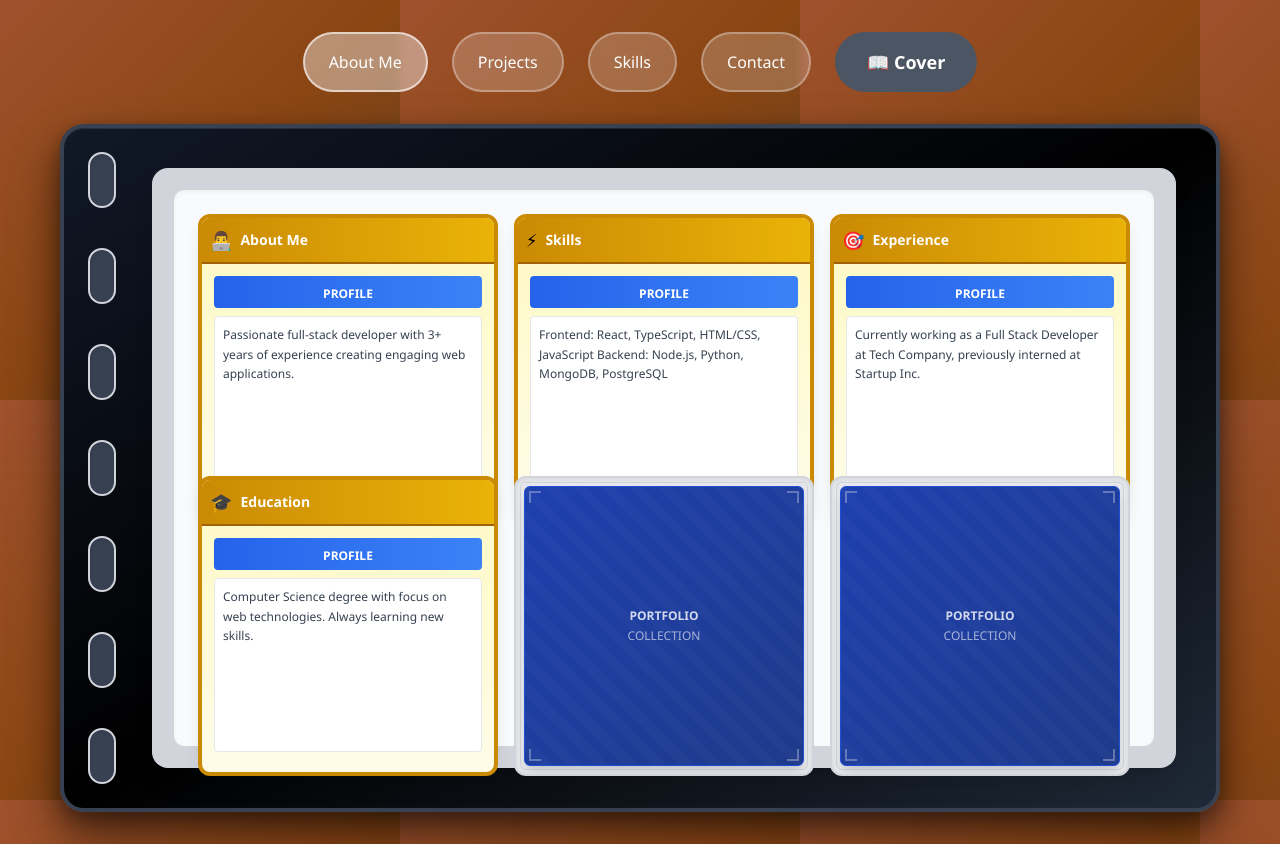
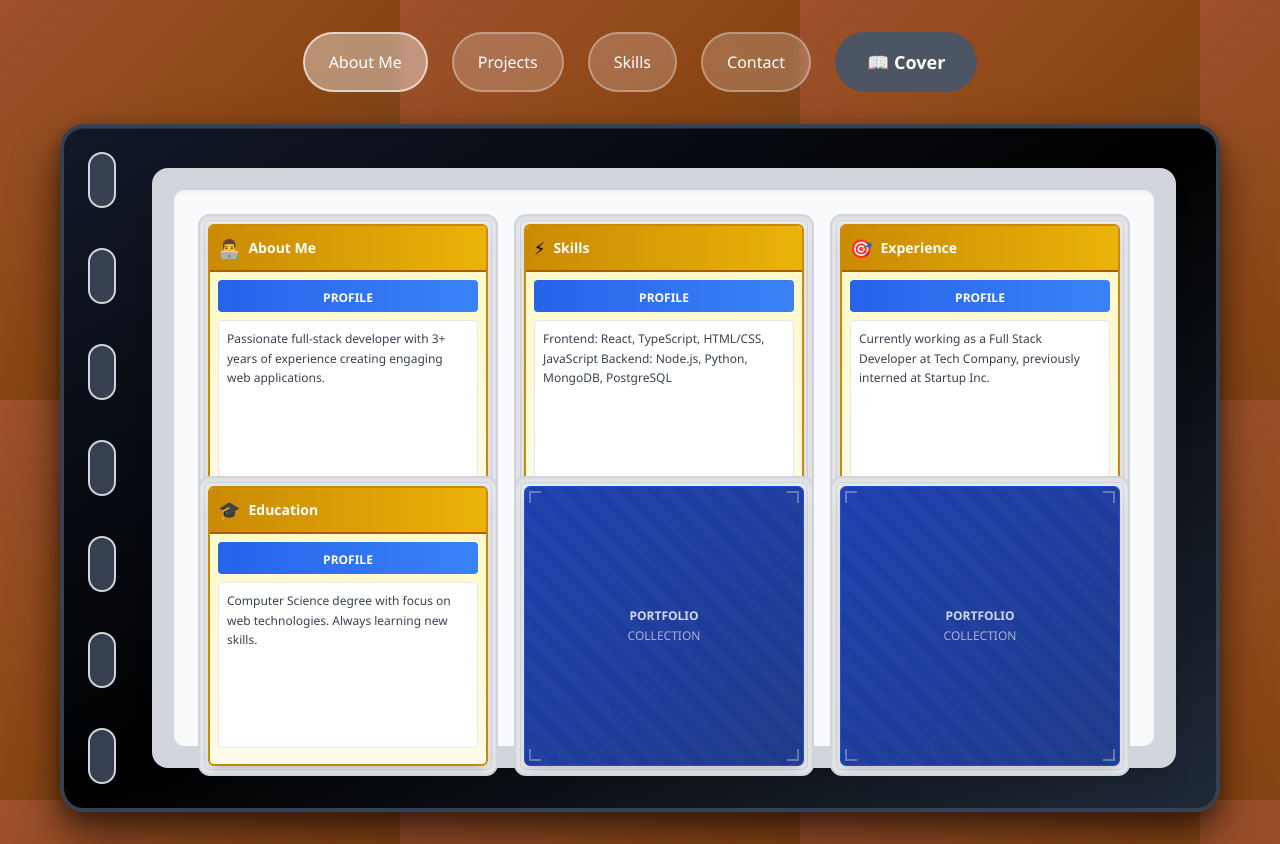
Before and after one commit to the-scholiast/Portfolio-Website, a React (Create React App) app: page / in a window 1280 px wide. Both pictures are taken after a click on the button "About Me". Built offline with nearby package versions, Linux system fonts and the light colour scheme.

Commit message:
Apply grey bordering styling to cards

```diff
--- a/src/components/DetailedCard.tsx
+++ b/src/components/DetailedCard.tsx
@@ -58,7 +58,13 @@ const DetailedCard: React.FC<DetailedCardProps> = ({
   }
 
   return (
-    <div className="bg-gradient-to-b from-yellow-100 to-yellow-50 rounded-xl border-4 border-yellow-600 shadow-lg overflow-hidden flex flex-col h-full min-h-[300px] animate-cardSlideIn">
+    <div className="relative h-full min-h-[300px]">
+      <div className="w-full h-full bg-gray-200 rounded-xl border-2 border-gray-300 shadow-inner relative overflow-hidden">
+        {/* Inner slot shadow effect */}
+        <div className="absolute inset-1 border border-gray-400 rounded-md opacity-30"></div>
+        {/* Actual Card Content */}
+        <div className="absolute inset-2 bg-gradient-to-b from-yellow-100 to-yellow-50 rounded-md shadow-lg border-2 border-yellow-600 overflow-hidden flex flex-col animate-cardSlideIn">
+
           {/* Card Header */}
           <div className="bg-gradient-to-r from-yellow-600 to-yellow-500 p-2 border-b-2 border-yellow-700 flex-shrink-0">
             <div className="flex items-center gap-2">
@@ -68,8 +74,7 @@ const DetailedCard: React.FC<DetailedCardProps> = ({
           </div>
 
           {/* Card Body */}
-      <div className="p-3 flex flex-col h-full flex-1 min-h-0">
-
+          <div className="p-2 flex flex-col flex-1 min-h-0">
 
             {/* Card Type/Level Bar */}
             <div className="bg-gradient-to-r from-blue-600 to-blue-500 text-white px-2 py-1 rounded mb-2 text-center flex-shrink-0">
@@ -101,7 +106,7 @@ const DetailedCard: React.FC<DetailedCardProps> = ({
               </div>
             )}
 
-        {/* Description/Content - Scrollable and flexible */}
+            {/* Description/Content - FLEXIBLE AND SCROLLABLE */}
             <div className="flex-1 overflow-y-auto bg-white border border-gray-200 rounded p-2 mb-2 min-h-0">
               <p className="text-gray-700 text-xs leading-relaxed">
                 {card.content}
@@ -122,9 +127,9 @@ const DetailedCard: React.FC<DetailedCardProps> = ({
               </div>
             )}
 
-        {/* Action buttons for projects */}
+            {/* Action buttons */}
             {currentCategory === 'projects' && (card.githubUrl || card.liveUrl) && (
-          <div className="flex gap-1 mt-auto flex-shrink-0">
+              <div className="flex gap-1 flex-shrink-0">
                 {card.githubUrl && (
                   <a
                     href={card.githubUrl}
@@ -149,6 +154,8 @@ const DetailedCard: React.FC<DetailedCardProps> = ({
             )}
           </div>
         </div>
+      </div>
+    </div>
   );
 };
 
```
Lines whose indentation alone changed are shown as unchanged.
